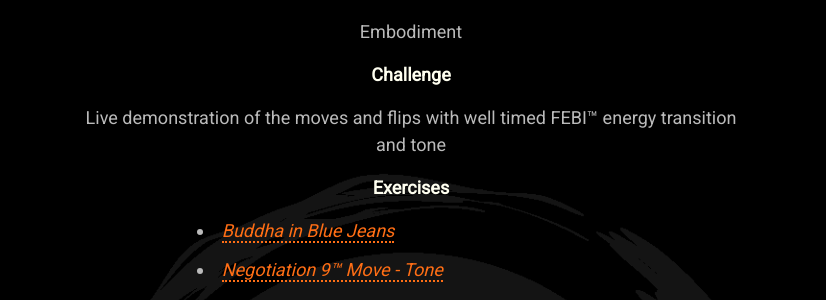
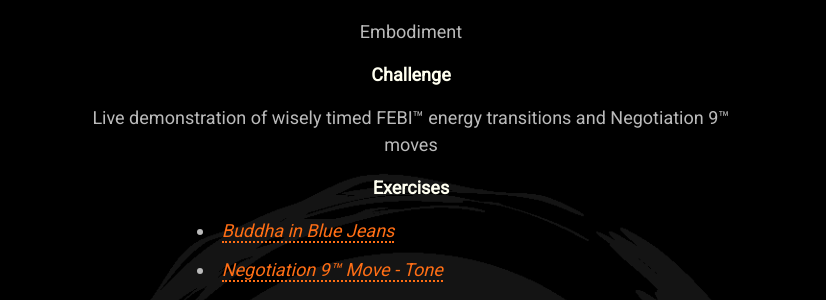
Before and after one commit to mindset-dojo/mindset-dojo.github.io, a Jekyll site: the page built from program.md, in a window 1280 px wide and 900 px high, scrolled down 4948 px. Shown: the part 153-453 px from the top of the window, without its empty margins (229-1055 px from the left). Built offline with Jekyll 4.4.1, drawn with Linux system fonts in a browser that asks for light colours; some web fonts are replaced.

Commit message:
feat: Touch up red level challenge

```diff
--- a/_data/program.yaml
+++ b/_data/program.yaml
@@ -116,7 +116,7 @@
       label: 1st Kyu
       level: -1
       focus: Embodiment
-      challenge: Live demonstration of the moves and flips with well timed FEBI™ energy transition and tone
+      challenge: Live demonstration of wisely timed FEBI™ energy transitions and Negotiation 9™ moves
       exercises:
         - label: Buddha in Blue Jeans
           url: https://www.youtube.com/watch?v=FYTqRfJyArM
```
